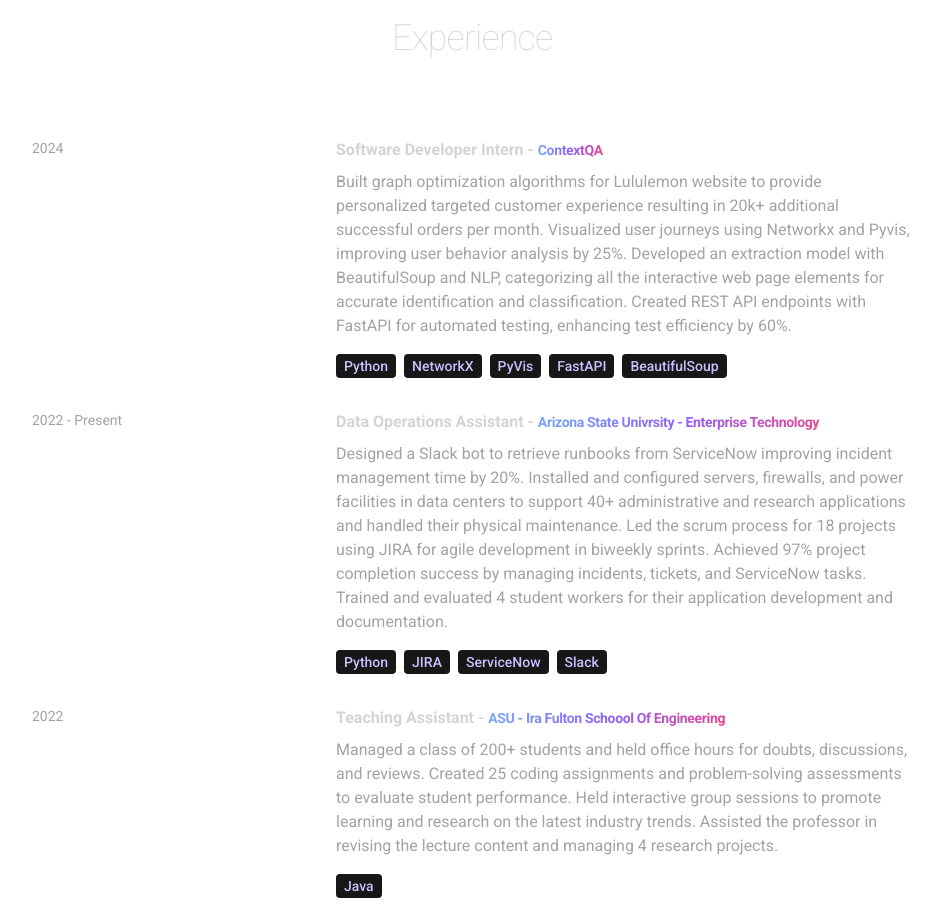
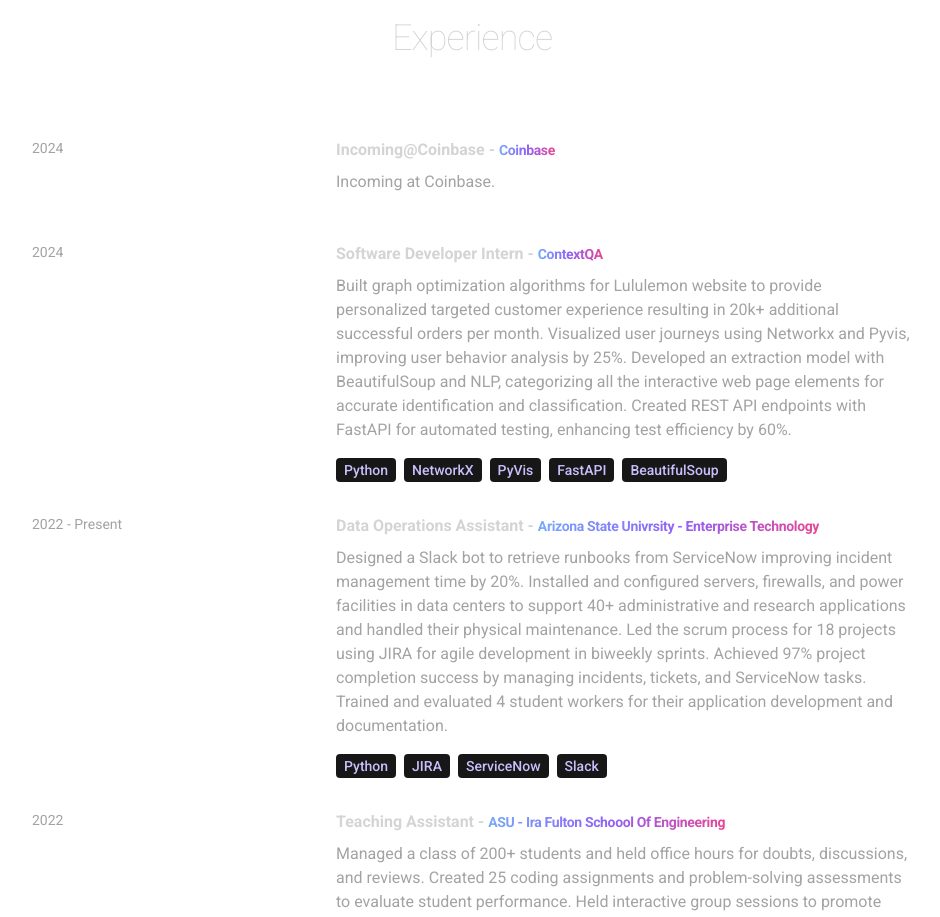
Before and after one commit to aaronbarought/MyPortfolio, a React (Vite) app: page / in a window 1280 px wide. Shown: the part 1300-2217 px from the top of the page, without its empty margins (168-1108 px from the left). Built offline with nearby package versions, Linux system fonts and the light colour scheme.

Commit message:
Update index.js

```diff
--- a/src/constants/index.js
+++ b/src/constants/index.js
@@ -12,6 +12,13 @@
 export const ABOUT_TEXT = `I am a dedicated and versatile full stack developer with a passion for creating efficient and user-friendly web applications. With 5 years of professional experience, I have worked with a variety of technologies, including React, Next.js, Node.js, MySQL, PostgreSQL, and MongoDB. My journey in web development began with a deep curiosity for how things work, and it has evolved into a career where I continuously strive to learn and adapt to new challenges. I thrive in collaborative environments and enjoy solving complex problems to deliver high-quality solutions. Outside of coding, I enjoy staying active, exploring new technologies, and contributing to open-source projects.`;
 
 export const EXPERIENCES = [
+  {
+    year: "2024",
+    role: "Incoming@Coinbase",
+    company: "Coinbase",
+    description: `Incoming at Coinbase.`,
+    technologies: [],
+  },
   {
     year: "2024",
     role: "Software Developer Intern",
```
